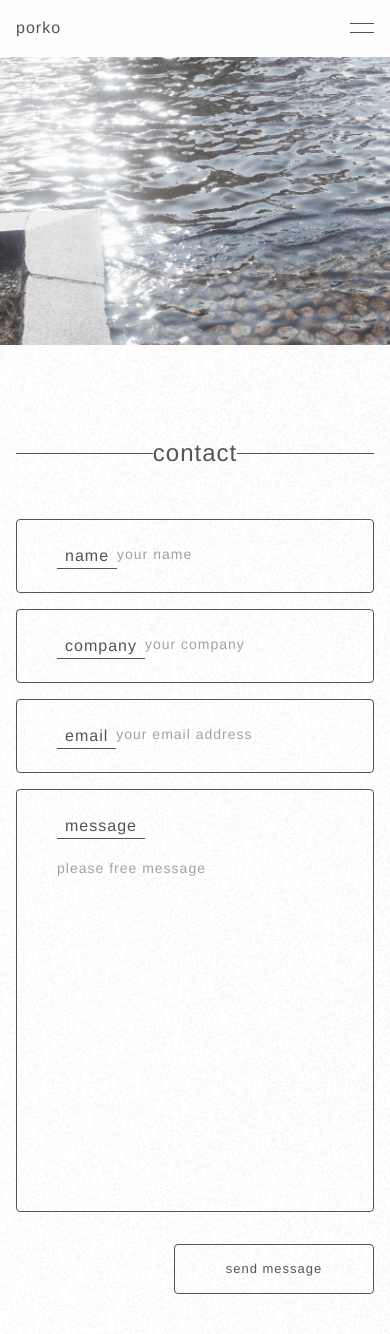
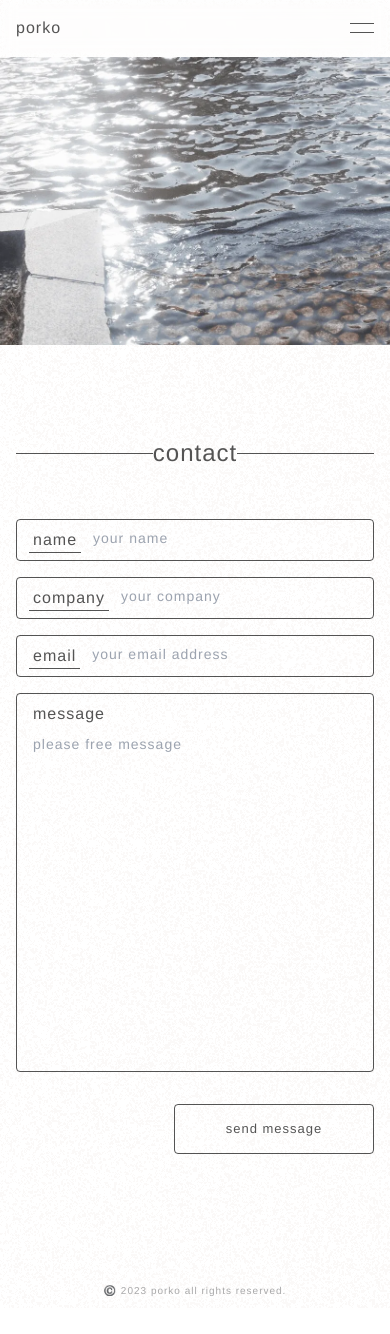
Before and after one commit to kaikojima05/porko, a Next.js app: page /contact in a window 390 px wide. Shown: the top 1334 px of the page. After the commit the page ends 1308 px from the top, so only its background shows below. Built offline with nearby package versions, Linux system fonts and the light colour scheme.

Commit message:
formInput の padding を mobile 用に調整

```diff
--- a/ui/snippet/formInput.tsx
+++ b/ui/snippet/formInput.tsx
@@ -33,7 +33,9 @@
   return (
     <div className={classNames(
       `${type !== 'textarea' ? 'flex' : ''}`,
-      'border border-base-black px-10 py-6 rounded',
+      'border border-base-black px-3 py-2 rounded',
+      'md:px-7 md:py-4',
+      'lg:px-10 lg:py-6'
     )}
       onClick={handleClickInputArea}
     >
@@ -41,7 +43,9 @@
         <label
           htmlFor={forName}
           className={classNames(
-            "text-base border-b border-base-black pb-1 px-2",
+            "text-base border-b border-base-black pb-1 px-1 mr-3",
+            "md:mr-0",
+            "lg:px-2"
           )}
         >
           {forName}
@@ -66,7 +70,8 @@
           <textarea
             id={forName}
             className={classNames(
-              "py-2 mt-3 resize-none",
+              "py-2 px-1 mt-0 resize-none",
+              "lg:mt-3 lg:p-2"
             )}
             {...register}
             placeholder={placeholder}
```
